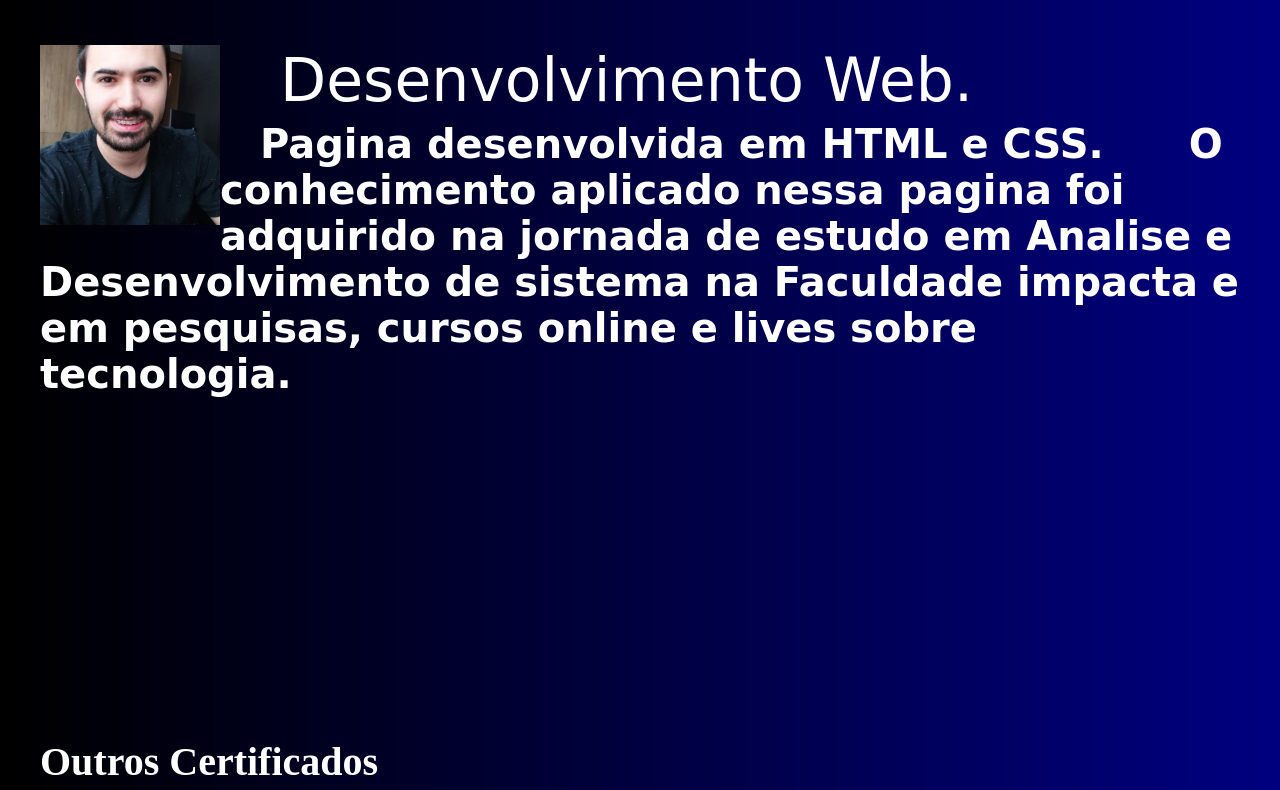
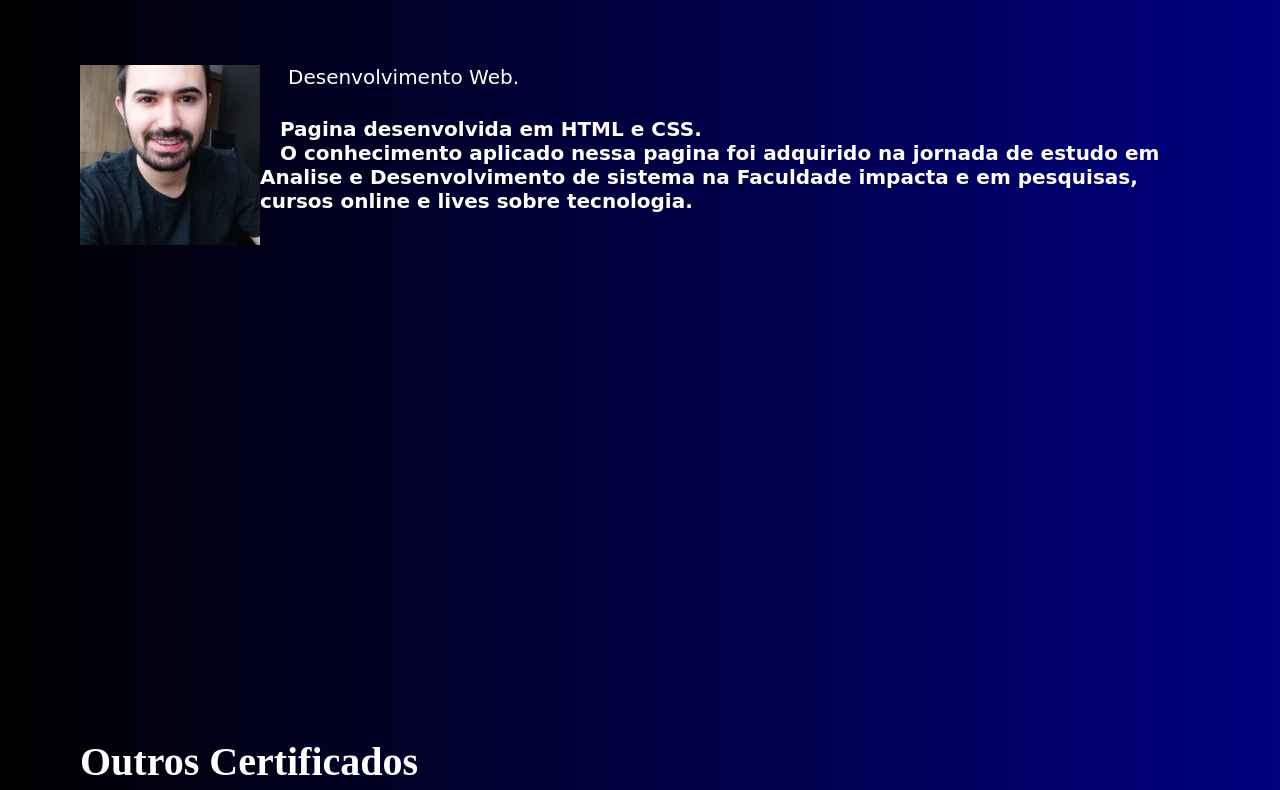
Before and after one commit to developerdiniz/Imersaocss, a plain HTML site: page index.html in a window 1280 px wide. Shown: the part 742-1532 px from the top of the page. Drawn offline with Linux system fonts and the light colour scheme.

Commit message:
Edição CSS fontes e imagens.

```diff
--- a/index.html
+++ b/index.html
@@ -34,9 +34,13 @@
             <img class='avatar' src="img/avatar.jpg" alt="Diniz, Rafael">
         </figure>
         <p>Desenvolvimento Web.</p>
-        <b>Pagina desenvolvida em HTML e CSS.</b>
-        <b>O conhecimento aplicado nessa pagina foi adquirido na jornada de estudo em Analise e Desenvolvimento
-          de sistema na Faculdade impacta e em pesquisas, cursos online e lives sobre tecnologia.</b>
+        <b>
+          Pagina desenvolvida em HTML e CSS.
+        </br>
+        <b>
+          O conhecimento aplicado nessa pagina foi adquirido na jornada de estudo em Analise e Desenvolvimento
+          de sistema na Faculdade impacta e em pesquisas, cursos online e lives sobre tecnologia.
+        </b>
     </section>
     <section class="certificado container" id="certificado">
       <h2>Outros Certificados</h2>
--- a/styles.css
+++ b/styles.css
@@ -128,43 +128,50 @@ a:hover {
 
 }
 
-
-.sobre h2,
-.contato h2,
-.certificado h2{
-    color: white;
-    font-family: 'Playfair Display SC', serif;
-    margin-bottom: 1.5em;
-    font-size: 2em;
-}
-
 .sobre,
 .contato,
 .certificado{
     padding: 2em;
     min-height: 100vh;
+}
 
-}
-@media(min-width 1200px){
+@media(min-width: 1200px){
     .container{
         margin-right: auto;
         margin-left: auto;
         max-width: 1200px;
     }
 }
+.sobre h2,
+.contato h2,
+.certificado h2{
+    color: white;
+    font-size: 2em;
+    font-family: 'Playfair Display SC', serif;
+    margin-bottom: 2em;
+}
 
 .sobre p {
     color: white;
-    text-indent:1em;
-    margin-bottom: 0.1em;
-    font-size: 3em;
+    text-indent:1.4em;
+    margin-bottom: 1.4em;
     font-family: 'Sigmar One', cursive;
+    text-align: justify;
 }
 .sobre b {
     color: white;
-    font-size: 2em;
+    font-size: 1em;
     padding: 1em;
     font-family: 'Sigmar One', cursive;
+}
+
+.sobre .avatar {
+    height: 180px;
+    width: 180px;
+    object-fit: cover;
+    object-position: left bottom;
+    transition: transform 500ms;
+    float: left;
 }
 
 .certificado .grid {
@@ -223,14 +230,7 @@ a:hover {
     text-decoration: none;
     text-shadow: 0px 0px 20px rgb(57, 193, 235);
 }
-.sobre .avatar {
-    height: 180px;
-    width: 180px;
-    object-fit: cover;
-    object-position: left bottom;
-    transition: transform 500ms;
-    float: left;
-}
+
 .card{
     position: relative;
     transform-style: preserve-3d;
```
